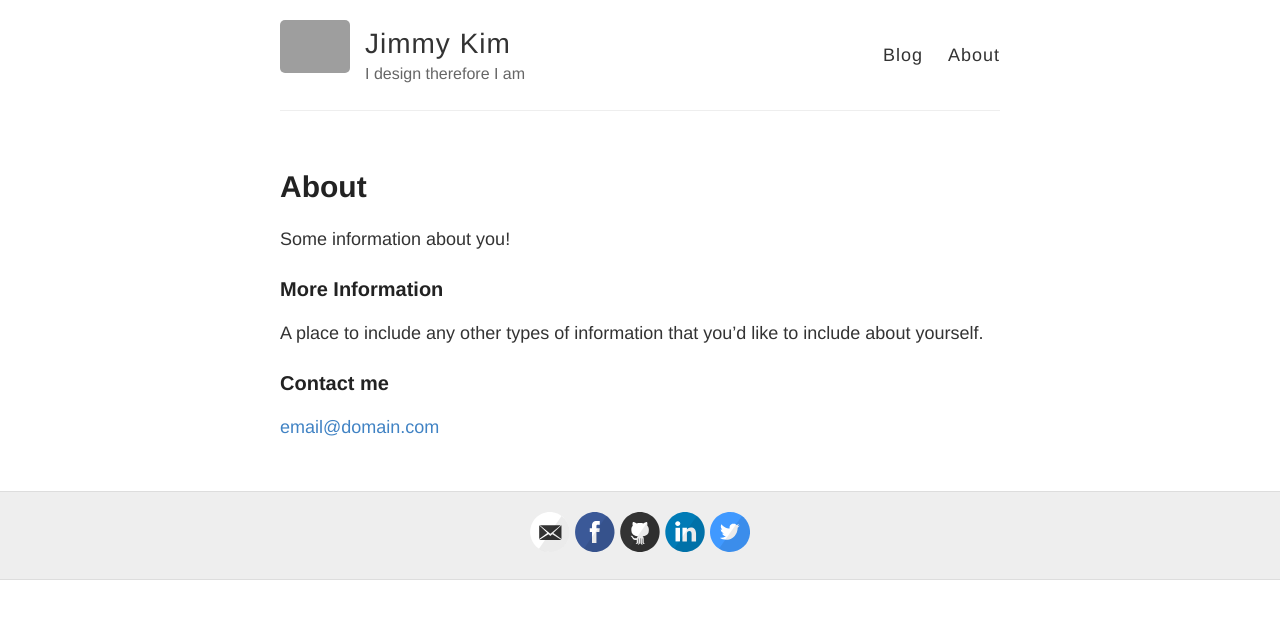
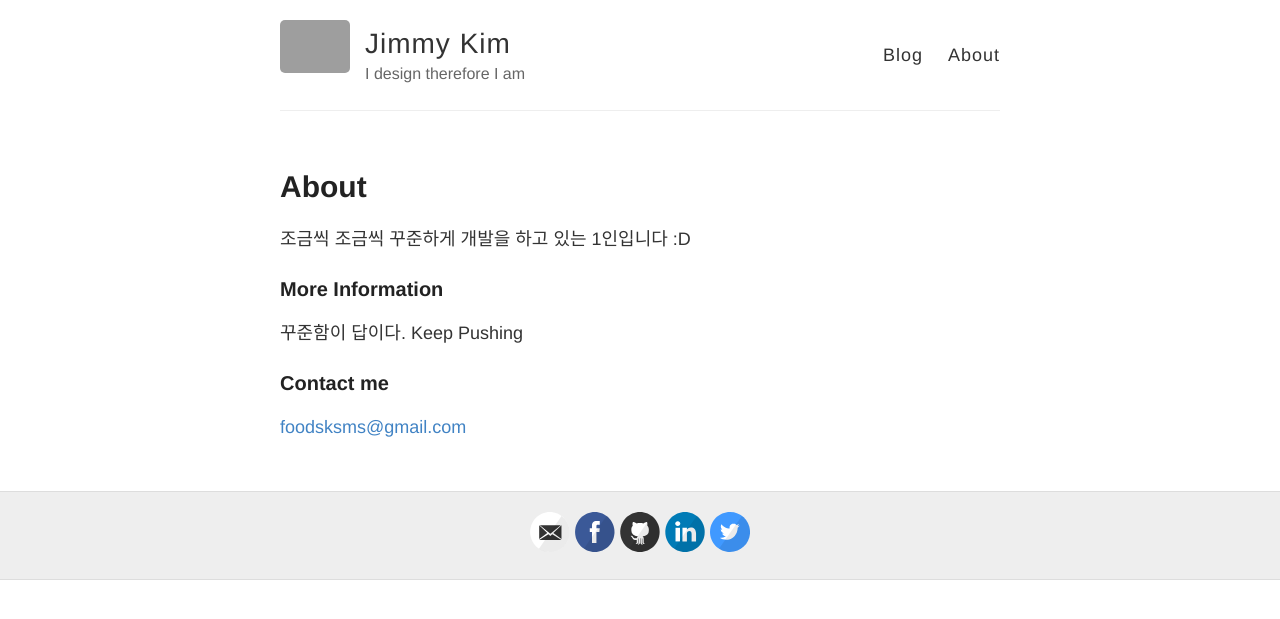
Before and after one commit to jaeyeon93/jaeyeon93.github.io, a Jekyll site: the page built from about.md, in a window 1280 px wide. Shown: the top 619 px of the page. Built offline with Jekyll 4.4.1, drawn with Linux system fonts in a browser that asks for light colours; grey boxes are pictures that could not be loaded.

Commit message:
Blog About page upload

```diff
--- a/about.md
+++ b/about.md
@@ -4,12 +4,12 @@ title: About
 permalink: /about/
 ---
 
-Some information about you!
+조금씩 조금씩 꾸준하게 개발을 하고 있는 1인입니다 :D
 
 ### More Information
 
-A place to include any other types of information that you'd like to include about yourself.
+꾸준함이 답이다. Keep Pushing
 
 ### Contact me
 
-[email@domain.com](mailto:email@domain.com)
+[foodsksms@gmail.com](mailto:email@domain.com)
```
